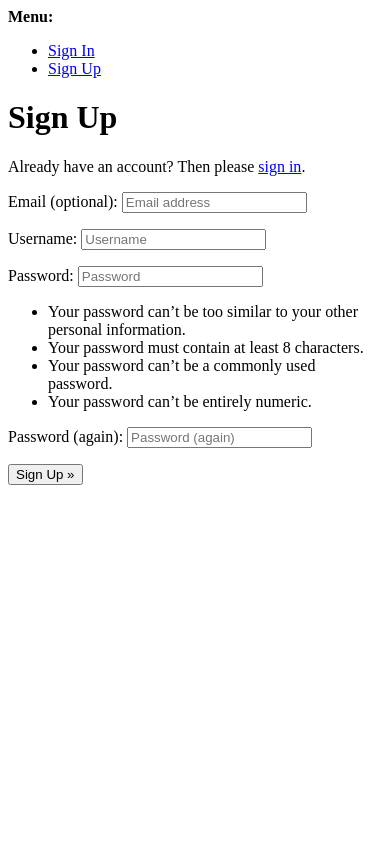
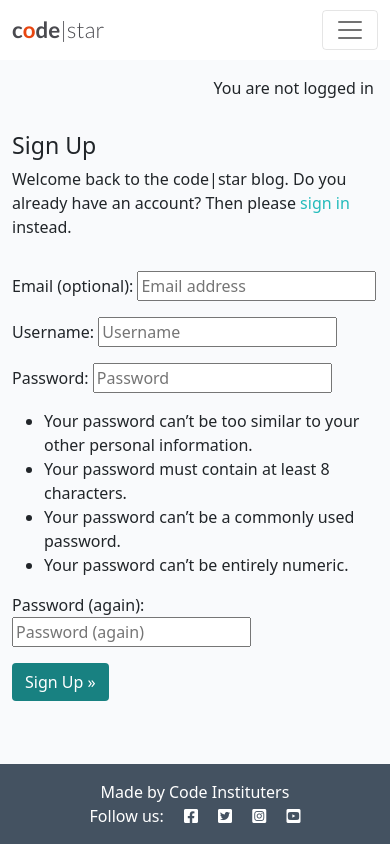
Before and after one commit to christinalicence/django-blog, a Django app: page /accounts/signup/ in a window 390 px wide. Run offline with Django 4.2, Linux system fonts and the light colour scheme.

Commit message:
add allauth

```diff
--- a/templates/account/signup.html
+++ b/templates/account/signup.html
@@ -1,21 +1,38 @@
-{% extends "account/base.html" %}
+{% extends "base.html" %}
 
 {% load i18n %}
 
 {% block head_title %}{% trans "Signup" %}{% endblock head_title %}
 
 {% block content %}
-<h1>{% trans "Sign Up" %}</h1>
+<div class="container">
+  <div class="row">
+    <div class="col-md-8 mt-3 offset-md-2">
+      <h3>{% trans "Sign Up" %}</h3>
 
-<p>{% blocktrans %}Already have an account? Then please <a href="{{ login_url }}">sign in</a>.{% endblocktrans %}</p>
+<p>{% blocktrans %}
+        Welcome back to the code|star blog.
+        Do you already have an account? Then please
+        <a class="link" href="{{ login_url }}">sign in</a>
+        instead.
+      {% endblocktrans %}</p>
+    </div>
+  </div>
+  <div class="row">
+    <div class="col-md-8 mt-3 offset-md-2">
+      <form class="signup" id="signup_form" method="post"
+        action="{% url 'account_signup' %}">
+        {% csrf_token %}
+        {{ form.as_p }}
+        {% if redirect_field_value %}
+        <input type="hidden" name="{{ redirect_field_name }}"
+          value="{{ redirect_field_value }}" />
+        {% endif %}
+        <button class="btn btn-signup right" type="submit">
+          {% trans "Sign Up" %} &raquo;</button>
+      </form>
+    </div>
+  </div>
+</div>
 
-<form class="signup" id="signup_form" method="post" action="{% url 'account_signup' %}">
-  {% csrf_token %}
-  {{ form.as_p }}
-  {% if redirect_field_value %}
-  <input type="hidden" name="{{ redirect_field_name }}" value="{{ redirect_field_value }}" />
-  {% endif %}
-  <button type="submit">{% trans "Sign Up" %} &raquo;</button>
-</form>
-
-{% endblock content %}
+{% endblock %}
```
